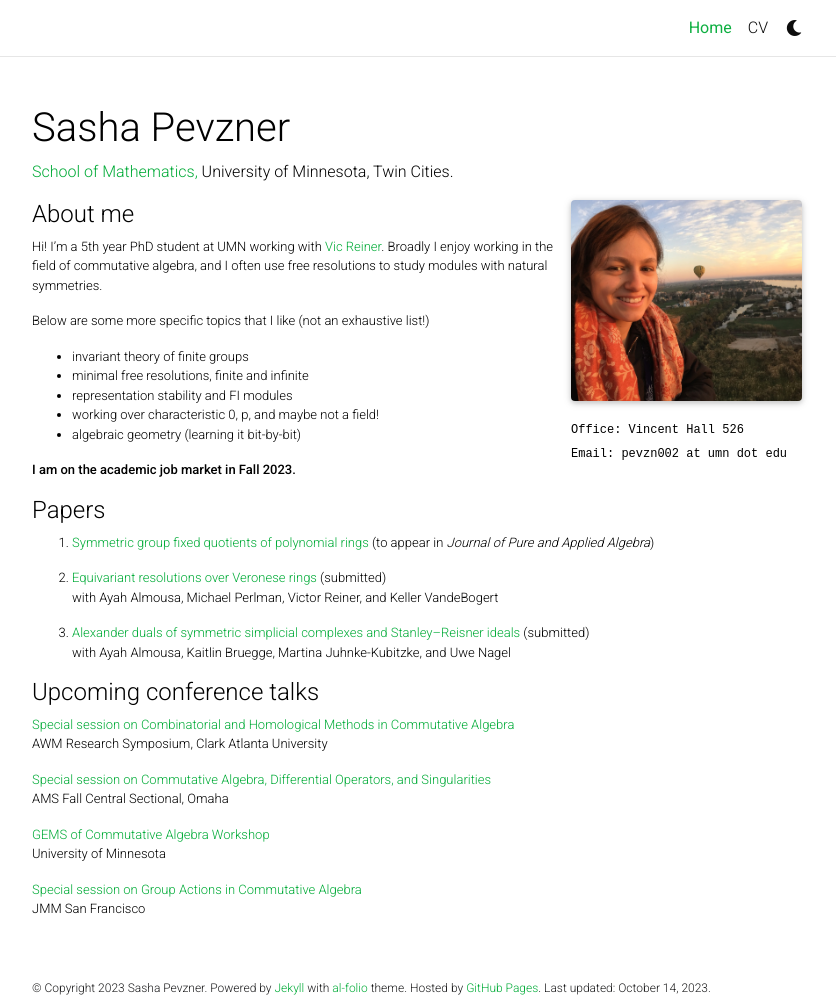
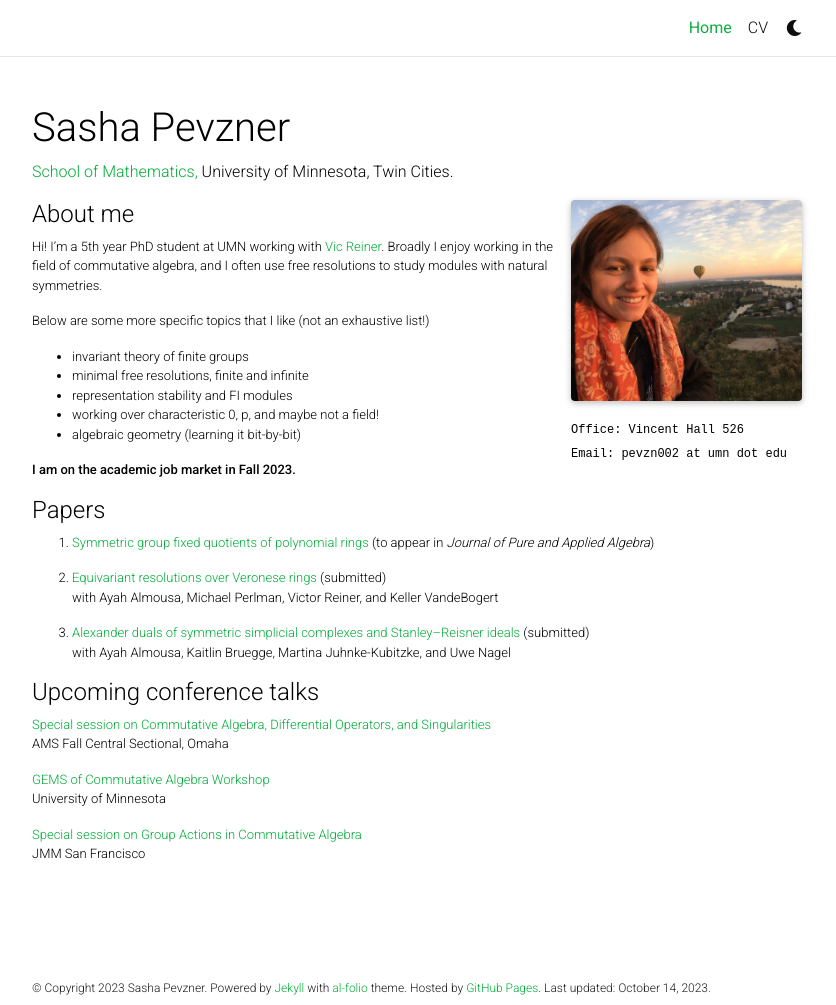
Before and after one commit to sashapevzner/sashapevzner.github.io, a Jekyll site: the page built from _pages/about.md, in a window 1280 px wide and 1005 px high. Shown: the whole window, without its empty margins (223-1059 px from the left). Built offline with Jekyll 4.4.1, drawn with Linux system fonts in a browser that asks for light colours; full-size pictures stand in for the smaller copies a plugin makes; comment, search, counter and statistics services are not loaded; a style sheet for code colours, icons or effects is not loaded.

Commit message:
updated about page

```diff
--- a/_pages/about.md
+++ b/_pages/about.md
@@ -42,9 +42,6 @@ with Ayah Almousa, Kaitlin Bruegge, Martina Juhnke-Kubitzke, and Uwe Nagel
 
 #### Upcoming conference talks
 
-[Special session on Combinatorial and Homological Methods in Commutative Algebra](https://awm-math.org/meetings/awm-research-symposium/search-abstracts/?_sfm_abstract_symposium_year=2023&_sfm_abstract_session=Combinatorial%20and%20Homological%20Methods%20in%20Commutative%20Algebra%20%5BOrganized%20by%20Francesca%20Gandini%20and%20Selvi%20Kara%5D&sort_order=_sfm_abstract_time+asc+datetime) <br>
-AWM Research Symposium, Clark Atlanta University
-
 [Special session on Commutative Algebra, Differential Operators, and Singularities](http://www.ams.org/meetings/sectional/2307_program_ss11.html#title) <br>
 AMS Fall Central Sectional, Omaha
 
```
